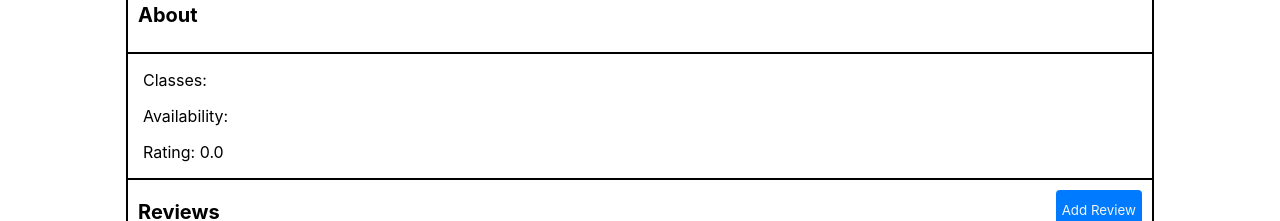
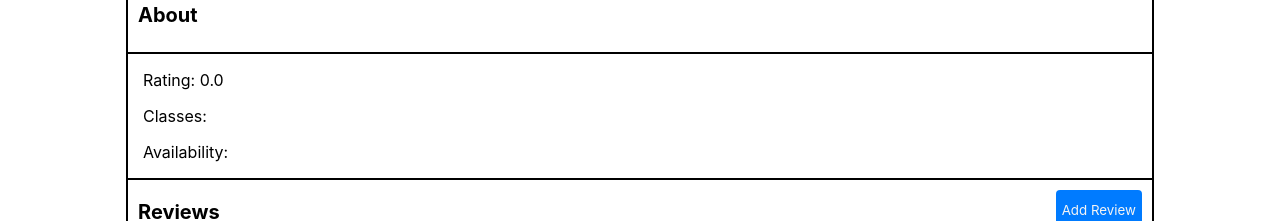
Before and after one commit to DilonSok/Good-Tutor-App-Frontend, a React (Create React App) app: page /reviews in a window 1280 px wide. Shown: the part 234-455 px from the top of the page. Built offline with nearby package versions, Linux system fonts and the light colour scheme.

Commit message:
Changed where rating was

```diff
--- a/src/components/Reviews.js
+++ b/src/components/Reviews.js
@@ -95,9 +95,9 @@ function Reviews() {
           </div>
           <div className='line2'></div>
           <div className="profile-info">
+            <p> Rating: {overallRating.toFixed(1)}</p>
             <p> Classes:  </p>
             <p> Availability: </p>
-            <p> Rating: {overallRating.toFixed(1)}</p>
           </div>
           <div className='line2'></div>
           <div className= "reviews-title">
```
